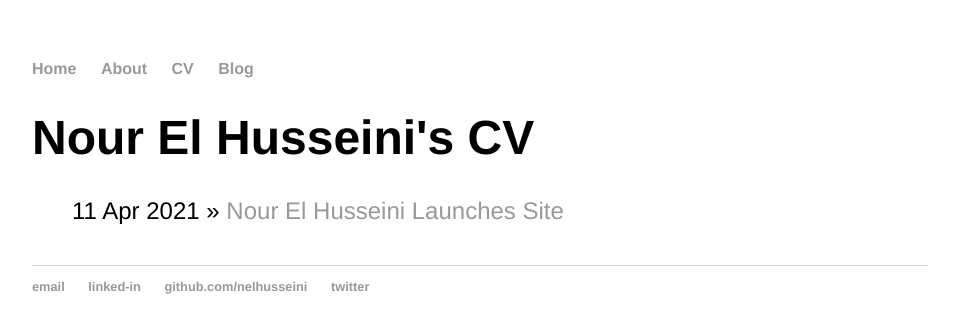
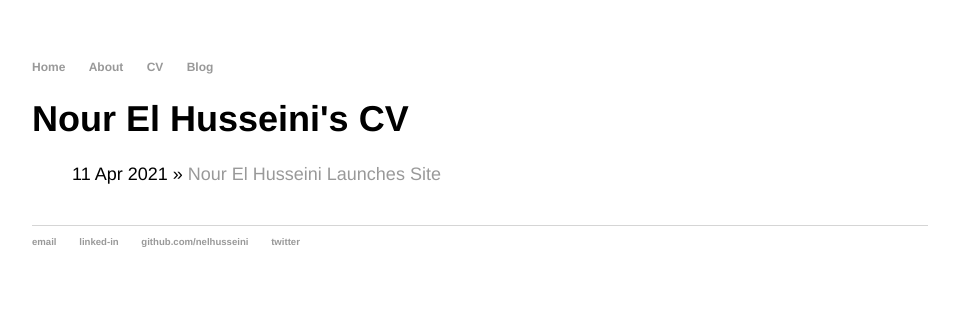
Before and after one commit to tinydeltas/nelhusseini.github.io, a Jekyll site: the page built from cv/index.html, in a window 1280 px wide. Shown: the top 333 px of the page, without its empty margins (160-1119 px from the left). Built offline with Jekyll 4.4.1, drawn with Linux system fonts in a browser that asks for light colours.

Commit message:
Update main.css

```diff
--- a/css/main.css
+++ b/css/main.css
@@ -46,5 +46,5 @@
 /* Whole document: */
 body{
   font-family: Helvetica;
-  font-size: 12pt;
+  font-size: 9pt;
 }
```
